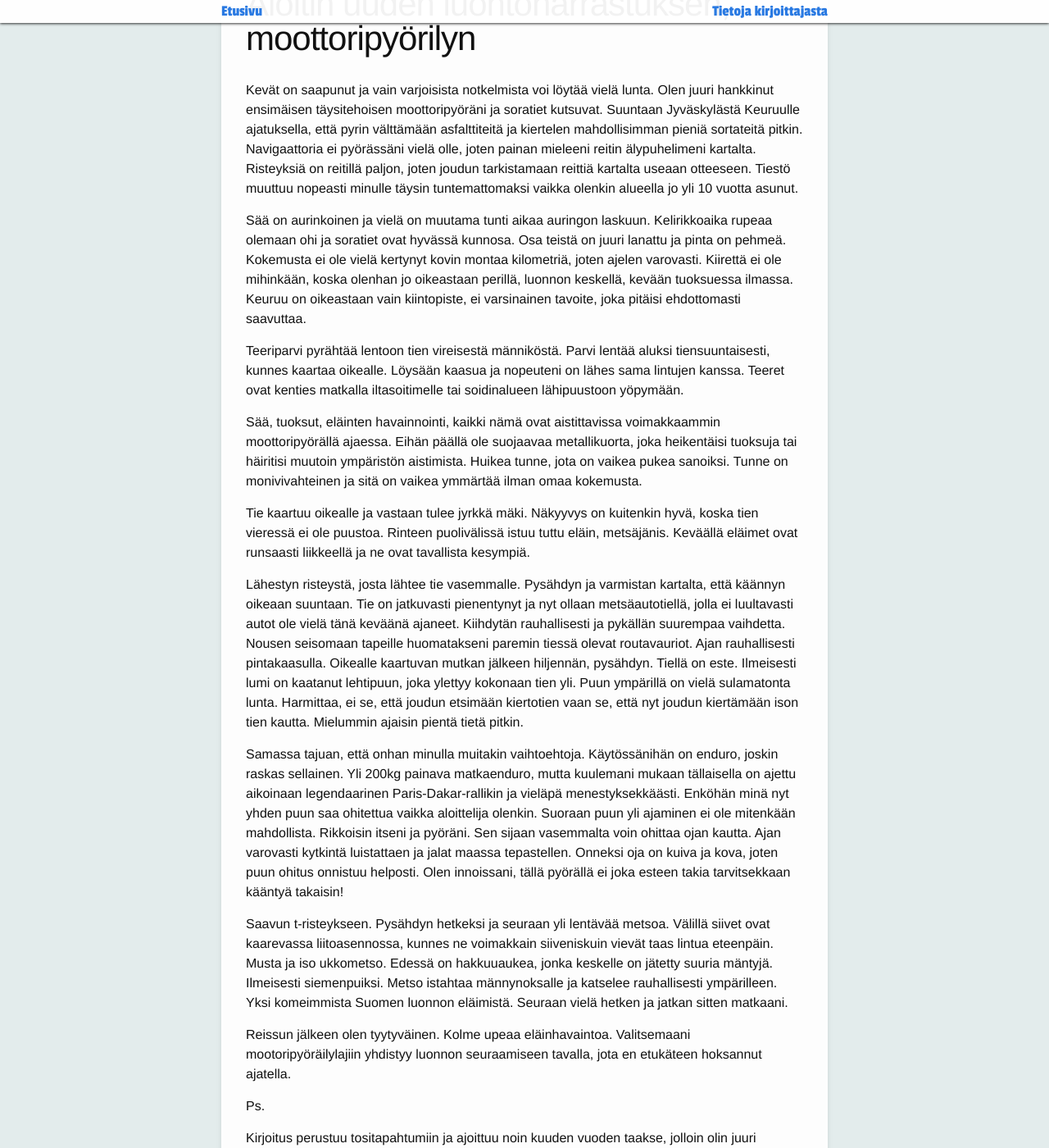
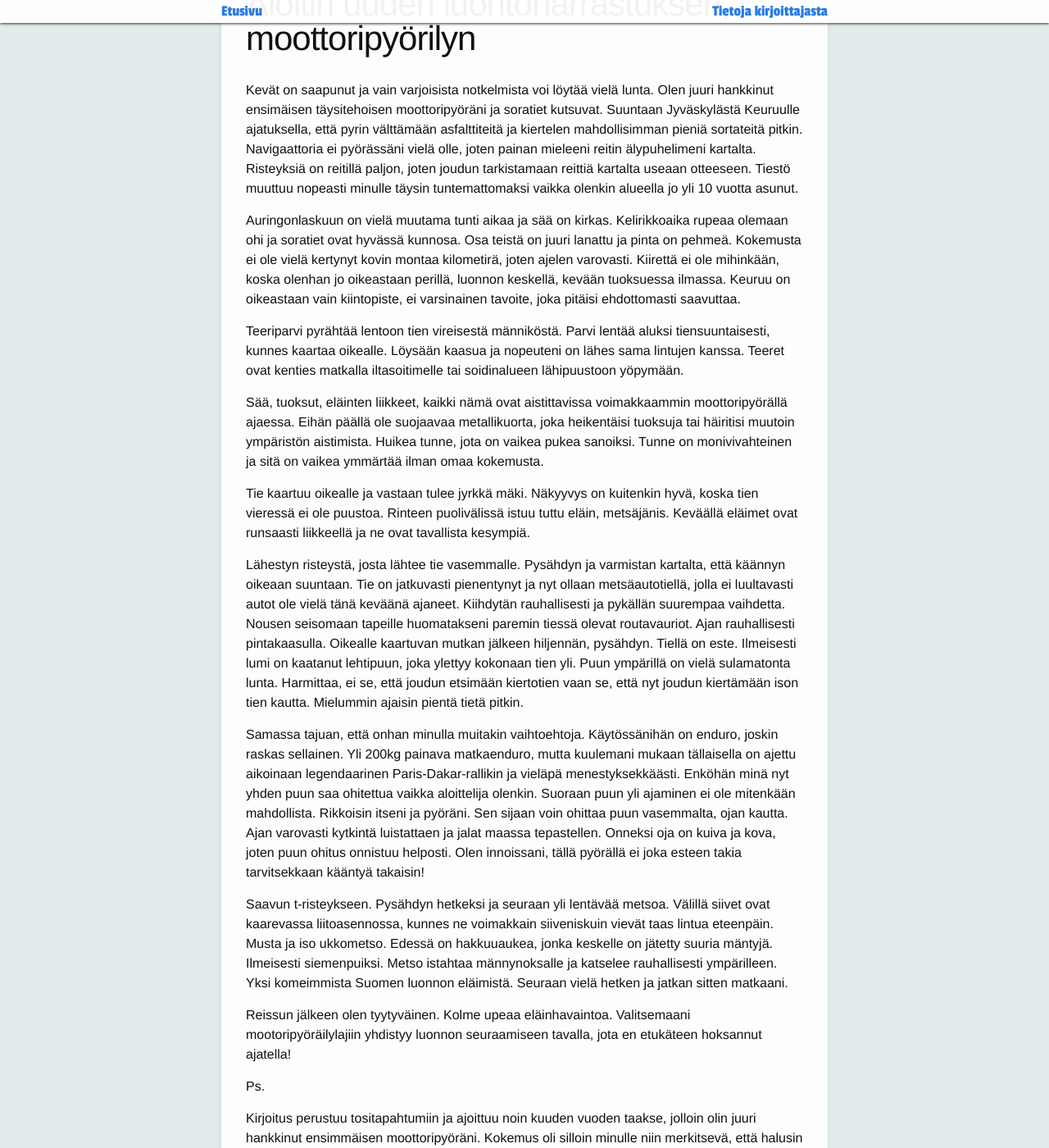
Before and after one commit to seikkailuendurolla/seikkailuendurolla.github.io, a Jekyll site: the page built from _posts/2016-04-25-aloitin-uuden-luontoharrastuksen.md, in a window 1280 px wide and 1400 px high, scrolled down 713 px. Shown: the whole window at 82% size. Built offline with Jekyll 4.4.1, drawn with Linux system fonts in a browser that asks for light colours; some web fonts are replaced; comment, search, counter and statistics services are not loaded.

Commit message:
Tekstiä sujuvammaksi

```diff
--- a/_posts/2016-04-25-aloitin-uuden-luontoharrastuksen.md
+++ b/_posts/2016-04-25-aloitin-uuden-luontoharrastuksen.md
@@ -8,21 +8,21 @@ post_image: /assets/matkaenduro-laavu.jpg
 
 Kevät on saapunut ja vain varjoisista notkelmista voi löytää vielä lunta. Olen juuri hankkinut ensimäisen täysitehoisen moottoripyöräni ja soratiet kutsuvat. Suuntaan Jyväskylästä Keuruulle ajatuksella, että pyrin välttämään asfalttiteitä ja kiertelen mahdollisimman pieniä sortateitä pitkin. Navigaattoria ei pyörässäni vielä olle, joten painan mieleeni reitin älypuhelimeni kartalta. Risteyksiä on reitillä paljon, joten joudun tarkistamaan reittiä kartalta useaan otteeseen. Tiestö muuttuu nopeasti minulle täysin tuntemattomaksi vaikka olenkin alueella jo yli 10 vuotta asunut.
 
-Sää on aurinkoinen ja vielä on muutama tunti aikaa auringon laskuun. Kelirikkoaika rupeaa olemaan ohi ja soratiet ovat hyvässä kunnosa. Osa teistä on juuri lanattu ja pinta on pehmeä. Kokemusta ei ole vielä kertynyt kovin montaa kilometriä, joten ajelen varovasti. Kiirettä ei ole mihinkään, koska olenhan jo oikeastaan perillä, luonnon keskellä, kevään tuoksuessa ilmassa. Keuruu on oikeastaan vain kiintopiste, ei varsinainen tavoite, joka pitäisi ehdottomasti saavuttaa.
+Auringonlaskuun on vielä muutama tunti aikaa ja sää on kirkas. Kelirikkoaika rupeaa olemaan ohi ja soratiet ovat hyvässä kunnosa. Osa teistä on juuri lanattu ja pinta on pehmeä. Kokemusta ei ole vielä kertynyt kovin montaa kilometirä, joten ajelen varovasti. Kiirettä ei ole mihinkään, koska olenhan jo oikeastaan perillä, luonnon keskellä, kevään tuoksuessa ilmassa. Keuruu on oikeastaan vain kiintopiste, ei varsinainen tavoite, joka pitäisi ehdottomasti saavuttaa.
 
 Teeriparvi pyrähtää lentoon tien vireisestä männiköstä. Parvi lentää aluksi tiensuuntaisesti, kunnes kaartaa oikealle. Löysään kaasua ja nopeuteni on lähes sama lintujen kanssa. Teeret ovat kenties matkalla iltasoitimelle tai soidinalueen lähipuustoon yöpymään.
 
-Sää, tuoksut, eläinten havainnointi, kaikki nämä ovat aistittavissa voimakkaammin moottoripyörällä ajaessa. Eihän päällä ole suojaavaa metallikuorta, joka heikentäisi tuoksuja tai häiritisi muutoin ympäristön aistimista. Huikea tunne, jota on vaikea pukea sanoiksi. Tunne on monivivahteinen ja sitä on vaikea ymmärtää ilman omaa kokemusta.
+Sää, tuoksut, eläinten liikkeet, kaikki nämä ovat aistittavissa voimakkaammin moottoripyörällä ajaessa. Eihän päällä ole suojaavaa metallikuorta, joka heikentäisi tuoksuja tai häiritisi muutoin ympäristön aistimista. Huikea tunne, jota on vaikea pukea sanoiksi. Tunne on monivivahteinen ja sitä on vaikea ymmärtää ilman omaa kokemusta.
 
 Tie kaartuu oikealle ja vastaan tulee jyrkkä mäki. Näkyyvys on kuitenkin hyvä, koska tien vieressä ei ole puustoa. Rinteen puolivälissä istuu tuttu eläin, metsäjänis. Keväällä eläimet ovat runsaasti liikkeellä ja ne ovat tavallista kesympiä.
 
 Lähestyn risteystä, josta lähtee tie vasemmalle. Pysähdyn ja varmistan kartalta, että käännyn oikeaan suuntaan. Tie on jatkuvasti pienentynyt ja nyt ollaan metsäautotiellä, jolla ei luultavasti autot ole vielä tänä keväänä ajaneet. Kiihdytän rauhallisesti ja pykällän suurempaa vaihdetta. Nousen seisomaan tapeille huomatakseni paremin tiessä olevat routavauriot. Ajan rauhallisesti pintakaasulla. Oikealle kaartuvan mutkan jälkeen hiljennän, pysähdyn. Tiellä on este. Ilmeisesti lumi on kaatanut lehtipuun, joka ylettyy kokonaan tien yli. Puun ympärillä on vielä sulamatonta lunta. Harmittaa, ei se, että joudun etsimään kiertotien vaan se, että nyt joudun kiertämään ison tien kautta. Mielummin ajaisin pientä tietä pitkin.
 
-Samassa tajuan, että onhan minulla muitakin vaihtoehtoja. Käytössänihän on enduro, joskin raskas sellainen. Yli 200kg painava matkaenduro, mutta kuulemani mukaan tällaisella on ajettu aikoinaan legendaarinen Paris-Dakar-rallikin ja vieläpä menestyksekkäästi. Enköhän minä nyt yhden puun saa ohitettua vaikka aloittelija olenkin. Suoraan puun yli ajaminen ei ole mitenkään mahdollista. Rikkoisin itseni ja pyöräni. Sen sijaan vasemmalta voin ohittaa ojan kautta. Ajan varovasti kytkintä luistattaen ja jalat maassa tepastellen. Onneksi oja on kuiva ja kova, joten puun ohitus onnistuu helposti. Olen innoissani, tällä pyörällä ei joka esteen takia tarvitsekkaan kääntyä takaisin!
+Samassa tajuan, että onhan minulla muitakin vaihtoehtoja. Käytössänihän on enduro, joskin raskas sellainen. Yli 200kg painava matkaenduro, mutta kuulemani mukaan tällaisella on ajettu aikoinaan legendaarinen Paris-Dakar-rallikin ja vieläpä menestyksekkäästi. Enköhän minä nyt yhden puun saa ohitettua vaikka aloittelija olenkin. Suoraan puun yli ajaminen ei ole mitenkään mahdollista. Rikkoisin itseni ja pyöräni. Sen sijaan voin ohittaa puun vasemmalta, ojan kautta. Ajan varovasti kytkintä luistattaen ja jalat maassa tepastellen. Onneksi oja on kuiva ja kova, joten puun ohitus onnistuu helposti. Olen innoissani, tällä pyörällä ei joka esteen takia tarvitsekkaan kääntyä takaisin!
 
 Saavun t-risteykseen. Pysähdyn hetkeksi ja seuraan yli lentävää metsoa. Välillä siivet ovat kaarevassa liitoasennossa, kunnes ne voimakkain siiveniskuin vievät taas lintua eteenpäin. Musta ja iso ukkometso. Edessä on hakkuuaukea, jonka keskelle on jätetty suuria mäntyjä. Ilmeisesti siemenpuiksi. Metso istahtaa männynoksalle ja  katselee rauhallisesti ympärilleen. Yksi komeimmista Suomen luonnon eläimistä. Seuraan vielä hetken ja jatkan sitten matkaani.
 
-Reissun jälkeen olen tyytyväinen. Kolme upeaa eläinhavaintoa. Valitsemaani mootoripyöräilylajiin yhdistyy luonnon seuraamiseen tavalla, jota en etukäteen hoksannut ajatella.
+Reissun jälkeen olen tyytyväinen. Kolme upeaa eläinhavaintoa. Valitsemaani mootoripyöräilylajiin yhdistyy luonnon seuraamiseen tavalla, jota en etukäteen hoksannut ajatella!
 
 Ps.
 
```
